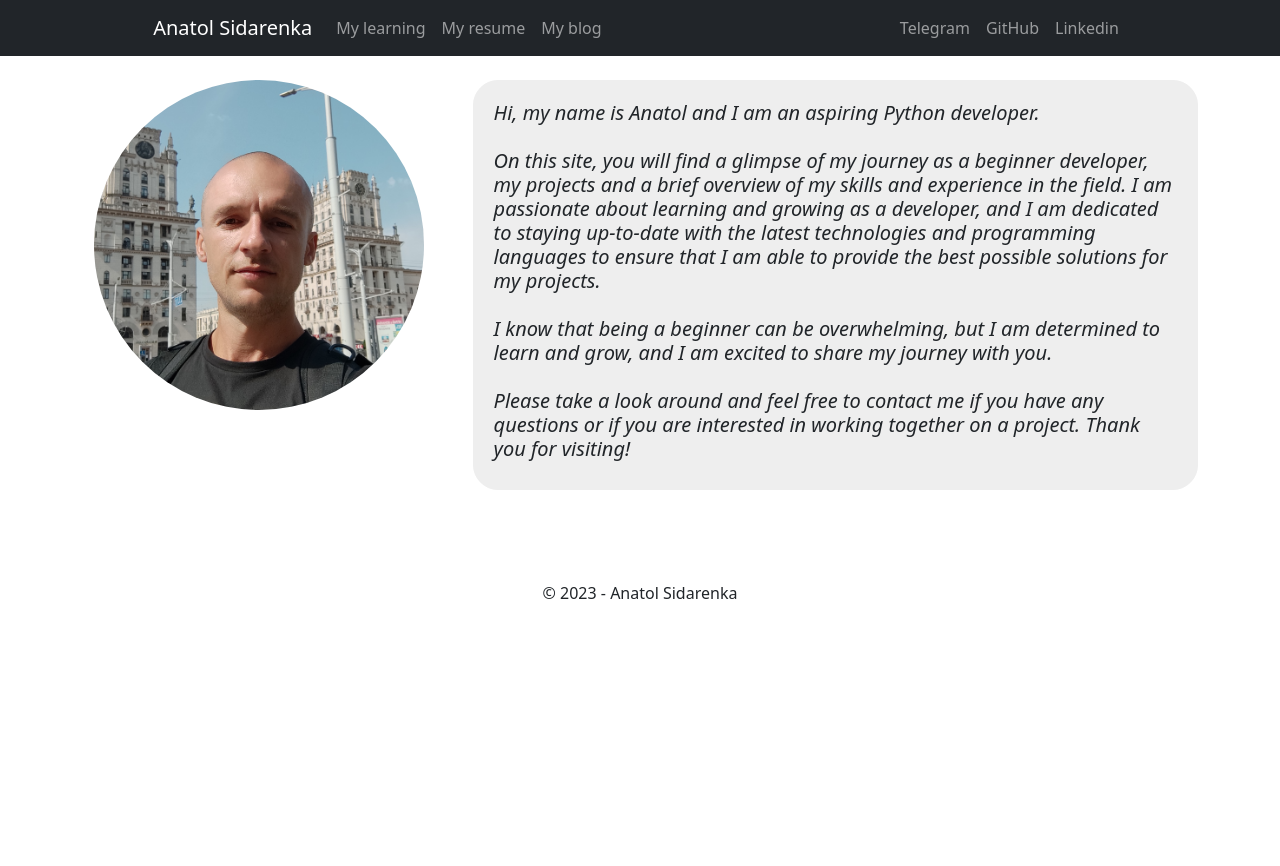
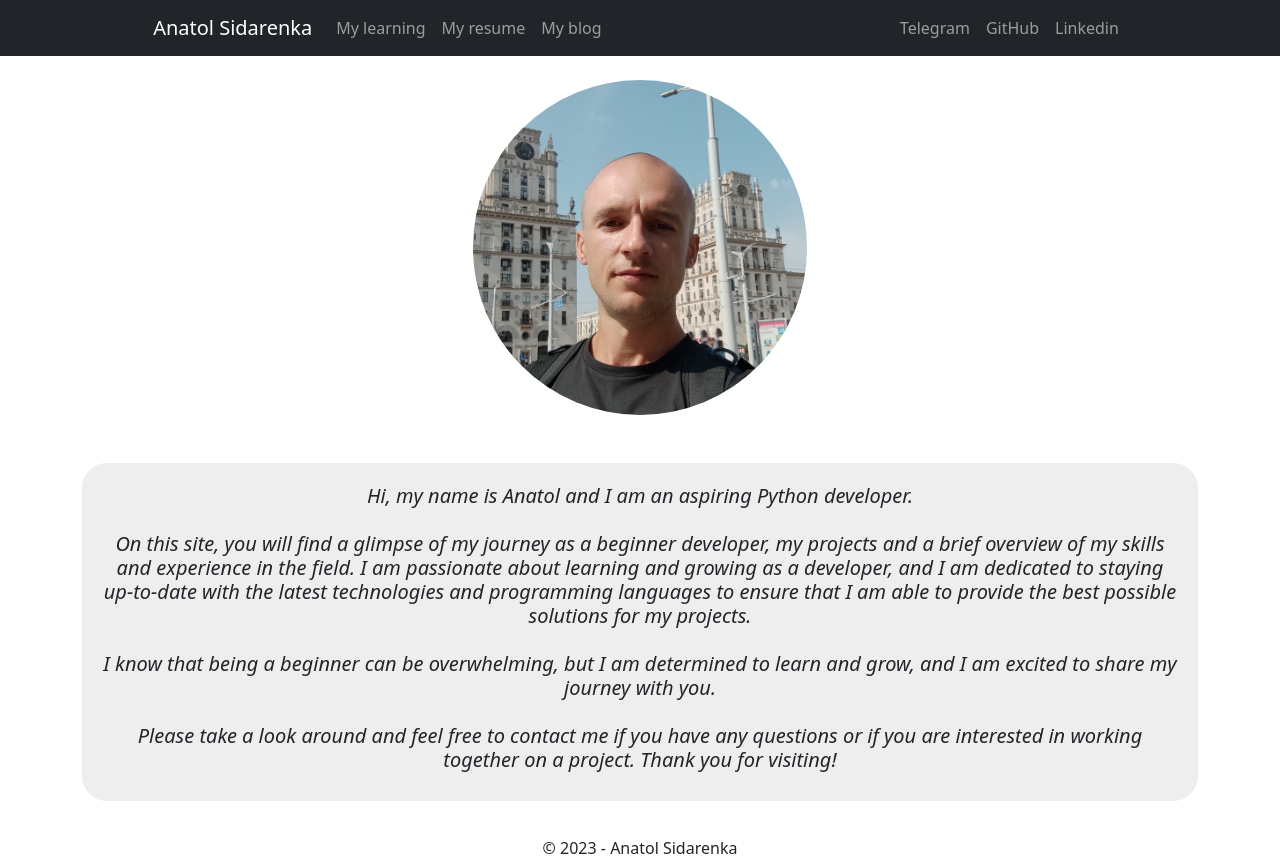
Before and after one commit to AnatolSidarenka/Personal_portfolio_project, a Django app: page / in a window 1280 px wide. Before the commit the page ends 599 px from the top, so only its background shows below. Run offline with Django 4.2, Linux system fonts and the light colour scheme.

Commit message:
update hhome.html in portfolio/templates and README.md

```diff
--- a/portfolio/templates/portfolio/home.html
+++ b/portfolio/templates/portfolio/home.html
@@ -13,10 +13,11 @@
     }
 </style>
 <br>
-<div class="container">
-    <div class="row row-cols-2 row gy-5">
-        <div class="col" style="width:35%"><img src="{% static 'portfolio/my_foto.jpg' %}" width="90%" style="border-radius:50%"></div>
-        <div class="col box fst-italic card-text text-wrap text-start" style="width:65%">
+<div class="example-container">
+    <div class="example-row">
+        <div class="example-content-main text-center"><img src="{% static 'portfolio/my_foto.jpg' %}" width="30%" style="border-radius:50%"></div>
+        <br><br>
+        <div class="example-content-secondary box fst-italic card-text text-center" style="width:100%">
            <h5>
                         Hi, my name is Anatol and I am an aspiring Python developer.
                 <br><br>On this site, you will find a glimpse of my journey as a beginner developer,
@@ -28,8 +29,7 @@
                         Thank you for visiting!
             </h5>
         </div>
-
-        <div class="col-auto mx-auto text-wrap"><h6></h6></div>
+        <!-- <div class="col-auto mx-auto text-wrap"><h6></h6></div> -->
 </div>
 
 {% endblock %}
```
Also changed, not shown: README.md.
